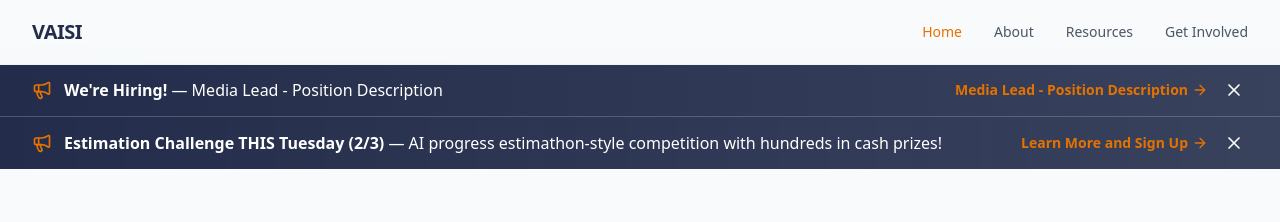
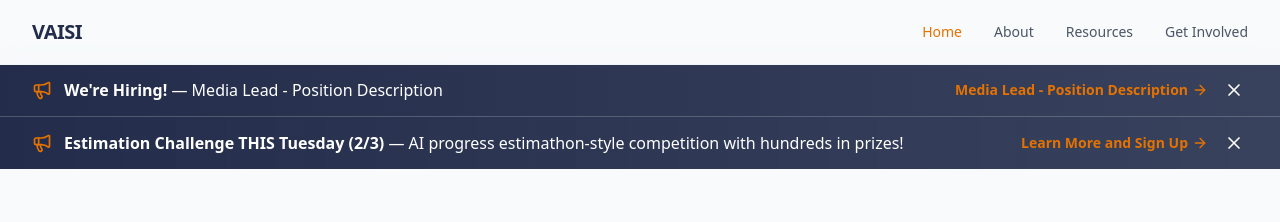
Before and after one commit to Virginia-AI-Security-Initiative/VAISI_Website, a Next.js app: page / in a window 1280 px wide. Shown: the top 222 px of the page. Built offline with nearby package versions, Linux system fonts and the light colour scheme; a web font is replaced by a local one.

Commit message:
remove 'cash' from announcement

```diff
--- a/components/AnnouncementBanner.tsx
+++ b/components/AnnouncementBanner.tsx
@@ -16,7 +16,7 @@
     {
         id: "estimation-competition",
         title: "Estimation Challenge THIS Tuesday (2/3)",
-        summary: "AI progress estimathon-style competition with hundreds in cash prizes!",
+        summary: "AI progress estimathon-style competition with hundreds in prizes!",
         link: "https://forms.gle/yYpbSpQiGL3m9BRf6",
         linkText: "Learn More and Sign Up",
     },
```
